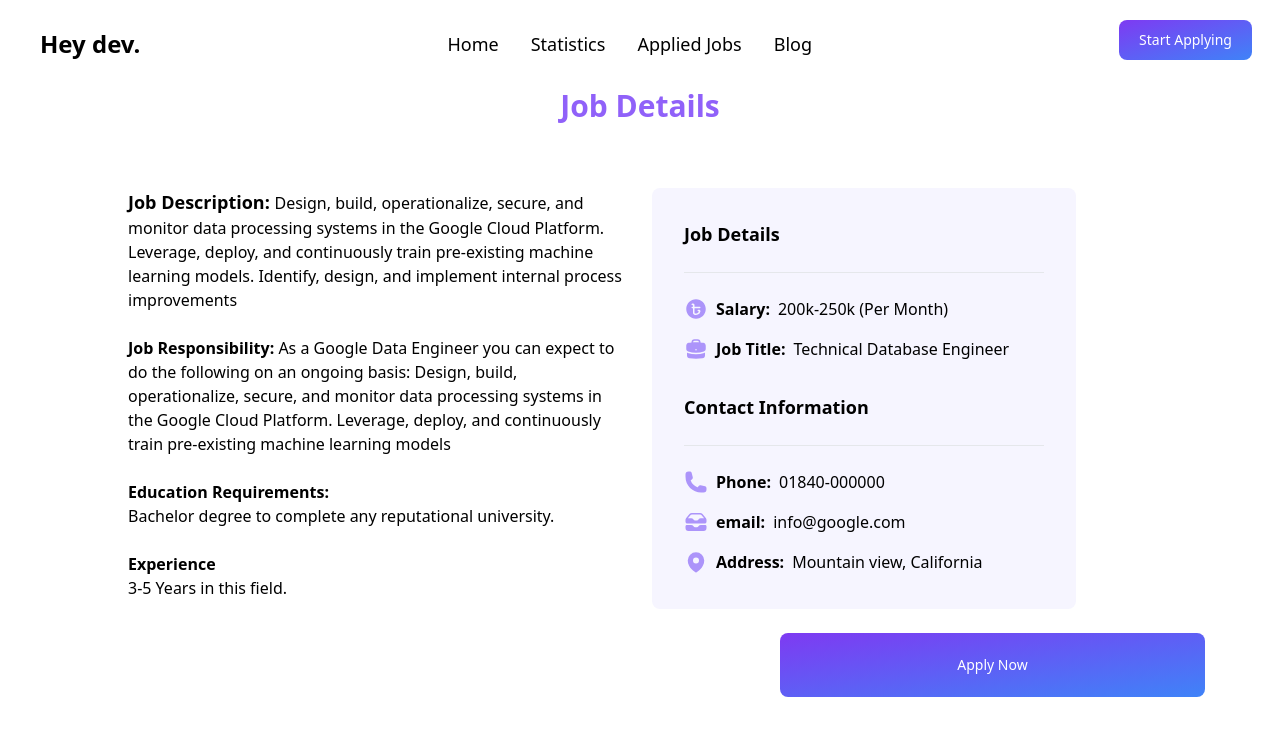
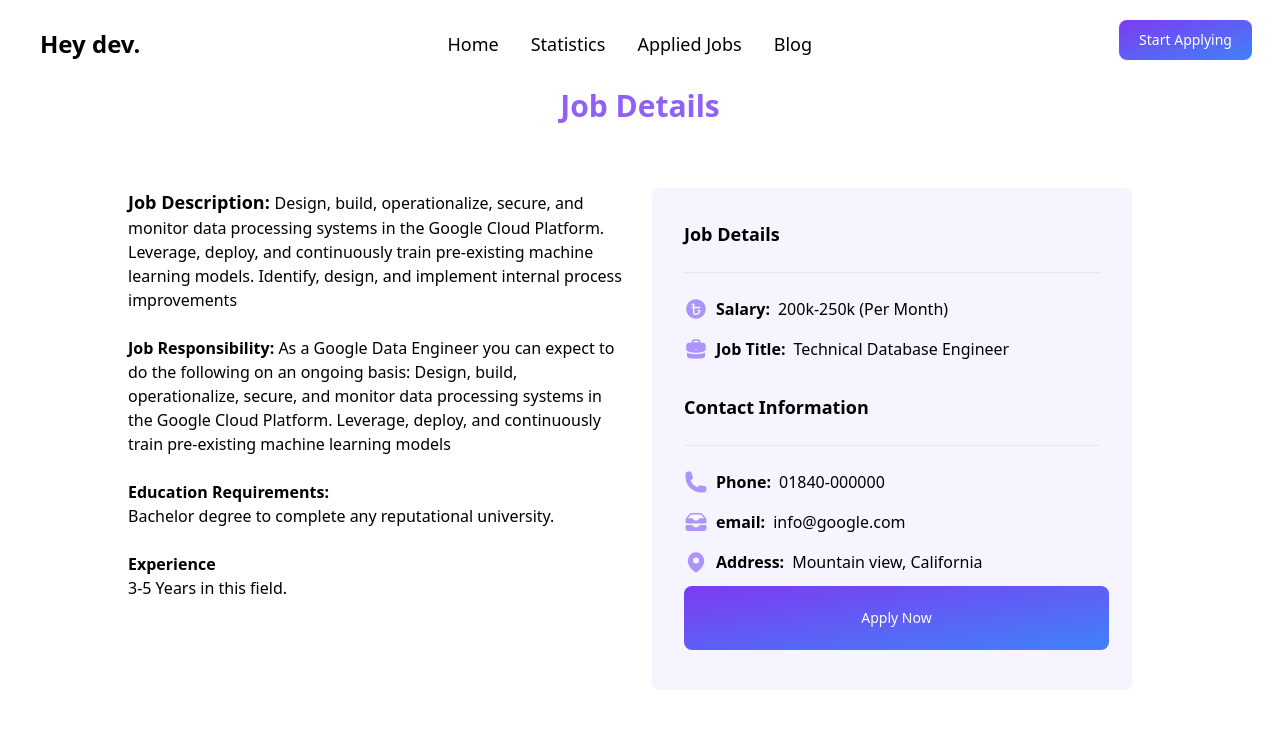
Before and after one commit to ahmedhimel21/career-hub, a React (Vite) app: page /job/01 in a window 1280 px wide. Shown: the top 736 px of the page. Built offline with nearby package versions, Linux system fonts and the light colour scheme.

Commit message:
some style changed

```diff
--- a/src/AppliedJobs.jsx
+++ b/src/AppliedJobs.jsx
@@ -27,7 +27,7 @@ const AppliedJobs = () => {
         Applied Jobs List
       </h1>
 
-      <div className="ms-[1280px] mb-8">
+      <div className="mx-auto mb-8">
       <FilterJobs filterValueSelected={onFilterValueSelected}></FilterJobs>
       </div>
 
--- a/src/components/JobDetails.jsx
+++ b/src/components/JobDetails.jsx
@@ -68,7 +68,7 @@ const JobDetails = () => {
           </p>
         </div>
 
-        <div className="p-8 bg-purple-50 rounded-lg w-[424px] h-[421px] mb-6">
+        <div className="p-8 bg-purple-50 rounded-lg w-[480px] mb-6">
           <h1 className="text-lg font-bold mb-6">Job Details</h1>{" "}
           <hr className="mb-6" />
           <p className="flex mb-4 space-x-2">
@@ -93,19 +93,19 @@ const JobDetails = () => {
             <span className="text-md font-bold">email:</span>
             <span>{email}</span>
           </p>
-          <p className="flex space-x-2">
+          <p className="flex space-x-2 mb-3">
             <MapPinIcon className="h-6 w-6 text-purple-400" />
             <span className="text-md font-bold">Address:</span>
             <span>{location}</span>
           </p>
-        </div>
-      </div>
-      <button
+          <button
         onClick={() => handleApplyNow(id)}
-        className="btn-main w-[425px] h-16 lg:ms-[780px]"
+        className="btn-main w-[425px] h-16"
       >
         Apply Now
       </button>
+        </div>
+      </div>
     </>
   );
 };
```
